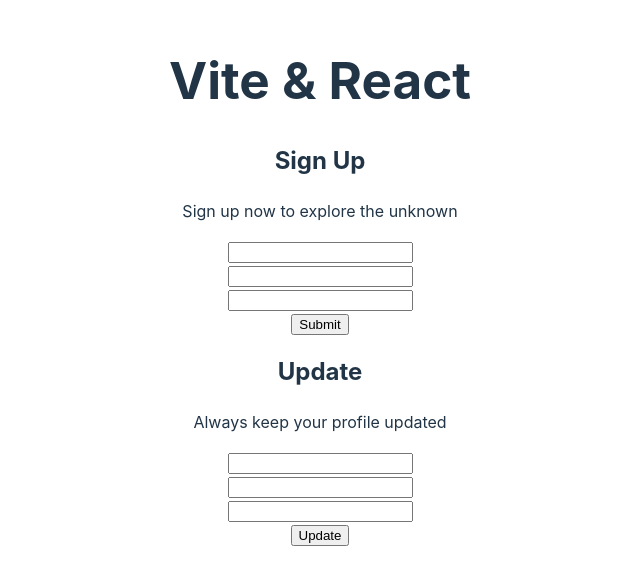
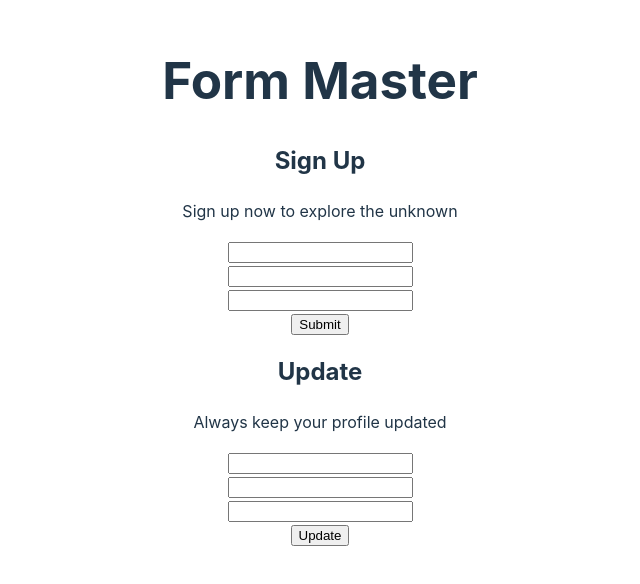
Before and after one commit to rootnure/react-core-concepts-part-2-L2_preparation_007, a React (Vite) app: page / in a window 1280 px wide. Shown: the part 118-702 px from the top of the page, without its empty margins (320-960 px from the left). Built offline with nearby package versions, Linux system fonts and the light colour scheme.

Commit message:
Context API

```diff
--- a/src/App.jsx
+++ b/src/App.jsx
@@ -17,7 +17,7 @@
 
   return (
     <>
-      <h1>Vite & React</h1>
+      <h1>Form Master</h1>
       {/* <SimpleForm></SimpleForm> */}
       {/* <StatefulForm></StatefulForm> */}
       {/* <RefForm></RefForm> */}
```
Also changed, not shown: src/__context-api__.js (added, +8 -0 lines).
